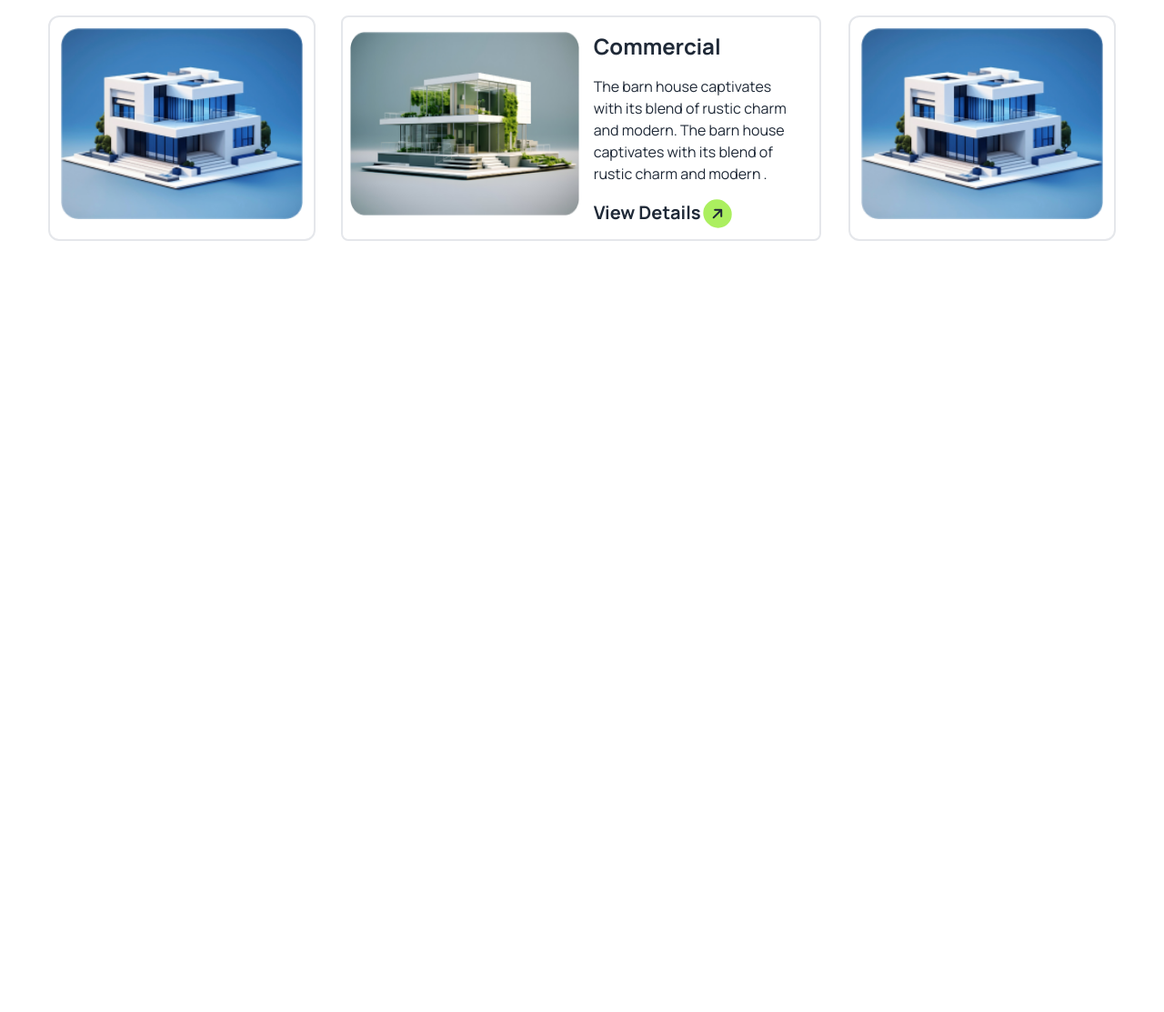
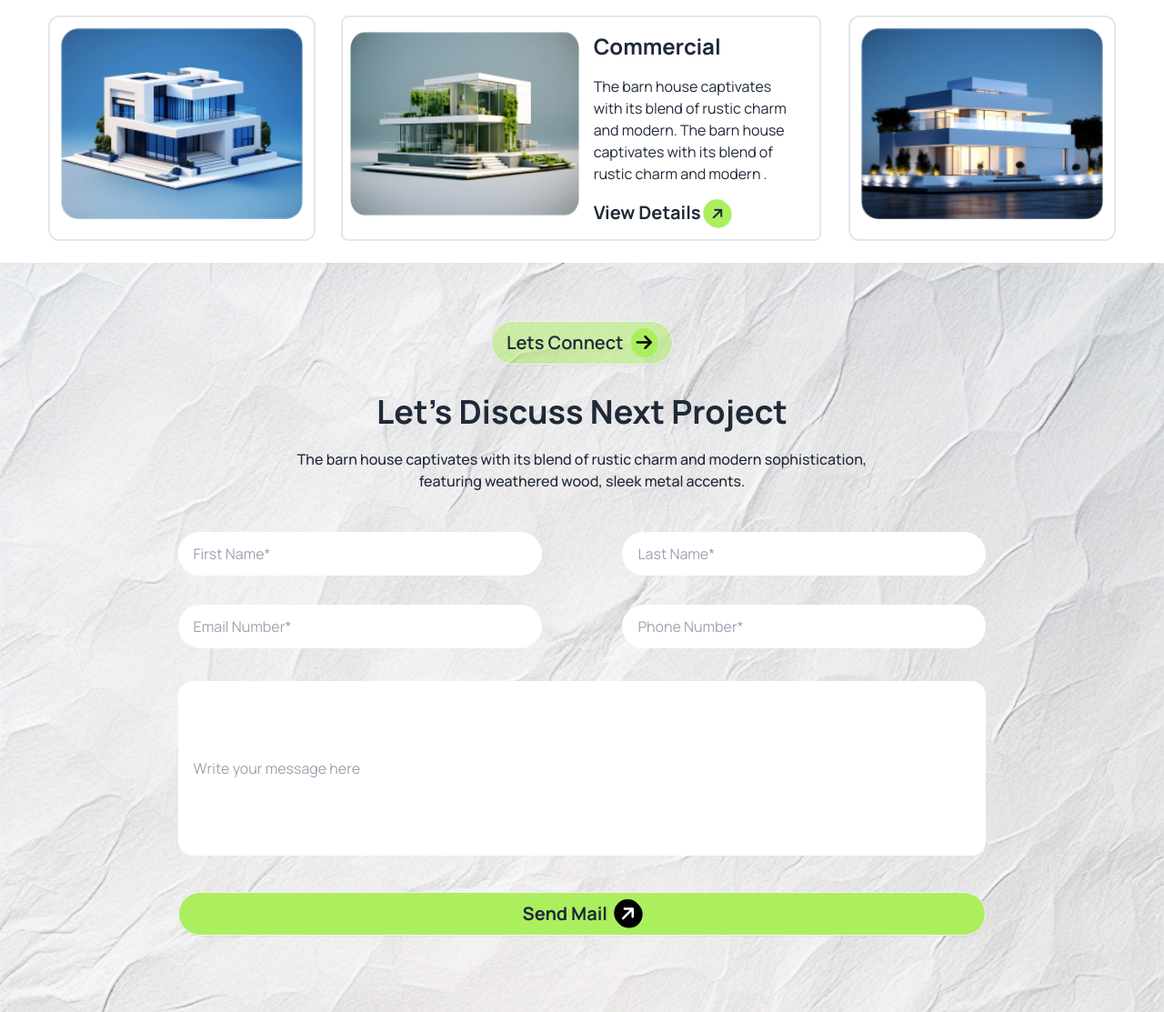
Before and after one commit to rashidul-islam9/Assingment3-Solution, a plain HTML site: page index.html in a window 1280 px wide. Shown: the part 2614-3727 px from the top of the page at 91% size. Before the commit the page ends 2903 px from the top, so only its background shows below. Drawn offline with nearby package versions, Linux system fonts and the light colour scheme.

Commit message:
input field section done

```diff
--- a/index.html
+++ b/index.html
@@ -35,7 +35,7 @@
                 doll :'#1E1E1E',
                 explore :'#ABEF5F33',
 
-              }
+            }
             }
           }
         }
@@ -305,7 +305,7 @@
 
       <div class="col-span-12 lg:col-span-3 mt-5 border-2 p-3 rounded-xl ">
         <div class="w-full">
-          <img class="w-full h-full" src="./assets/img3.png" alt="">
+          <img class="w-full h-full" src="./assets/img5.png" alt="">
         </div>
        </div>
 
@@ -314,5 +314,50 @@
 
 </section>
 
+<!-- discuss part -->
+
+  <section class="bg-[url('../assets/bg.jpg')] bg-no-repeat bg-cover">
+    <div class=" w-10/12 mx-auto py-16">
+
+      <div>
+        <div class="text-center pb-3">
+          <button class="btn bg-primary bg-opacity-50 font-semibold text-xl rounded-3xl">Lets Connect
+              <i class="fa-solid fa-arrow-right bg-primary text-black p-1.5 rounded-2xl my-auto"></i>
+          </button>
+        </div>
+        <h2 class="text-4xl font-bold text-center py-5">Let’s Discuss Next Project</h2>
+        <p class="text-center font-medium pb-3">The barn house captivates with its blend of rustic charm and modern sophistication, <br> featuring weathered wood, sleek metal accents.</p>
+      </div>
+
+      <!-- input field -->
+
+       <div class="mt-8 lg:flex justify-between flex-wrap mx-auto w-10/12">
+        <div class="w-[45%] pb-4">
+          <input type="text" placeholder="First Name*" class="input w-full  rounded-full " />
+         </div>
+
+        <div class="w-[45%]">
+          <input type="text" placeholder="Last Name*" class="input w-full  rounded-full" />
+         </div>
+
+        <div class="w-[45%] my-4">
+          <input type="text" placeholder="Email Number*" class="input w-full  rounded-full" />
+         </div>
+
+        <div class="w-[45%] my-4">
+          <input type="text" placeholder="Phone Number*" class="input w-full  rounded-full" />
+         </div>
+        <div class="w-[100%] my-5 ">
+          <input type="text" placeholder="Write your message here" class="input w-full  rounded-2xl h-48  " />
+         </div>
+        <div class="w-[100%] my-5 ">
+          <button class="btn bg-primary text-xl font-bold rounded-3xl w-full ">Send Mail
+            <i class="fa-solid fa-arrow-right -rotate-45 bg-black text-white  p-1.5 rounded-2xl "></i>
+        </button>
+       </div>
+
+    </div>
+  </section>
+
 </body>
 </html>
```
